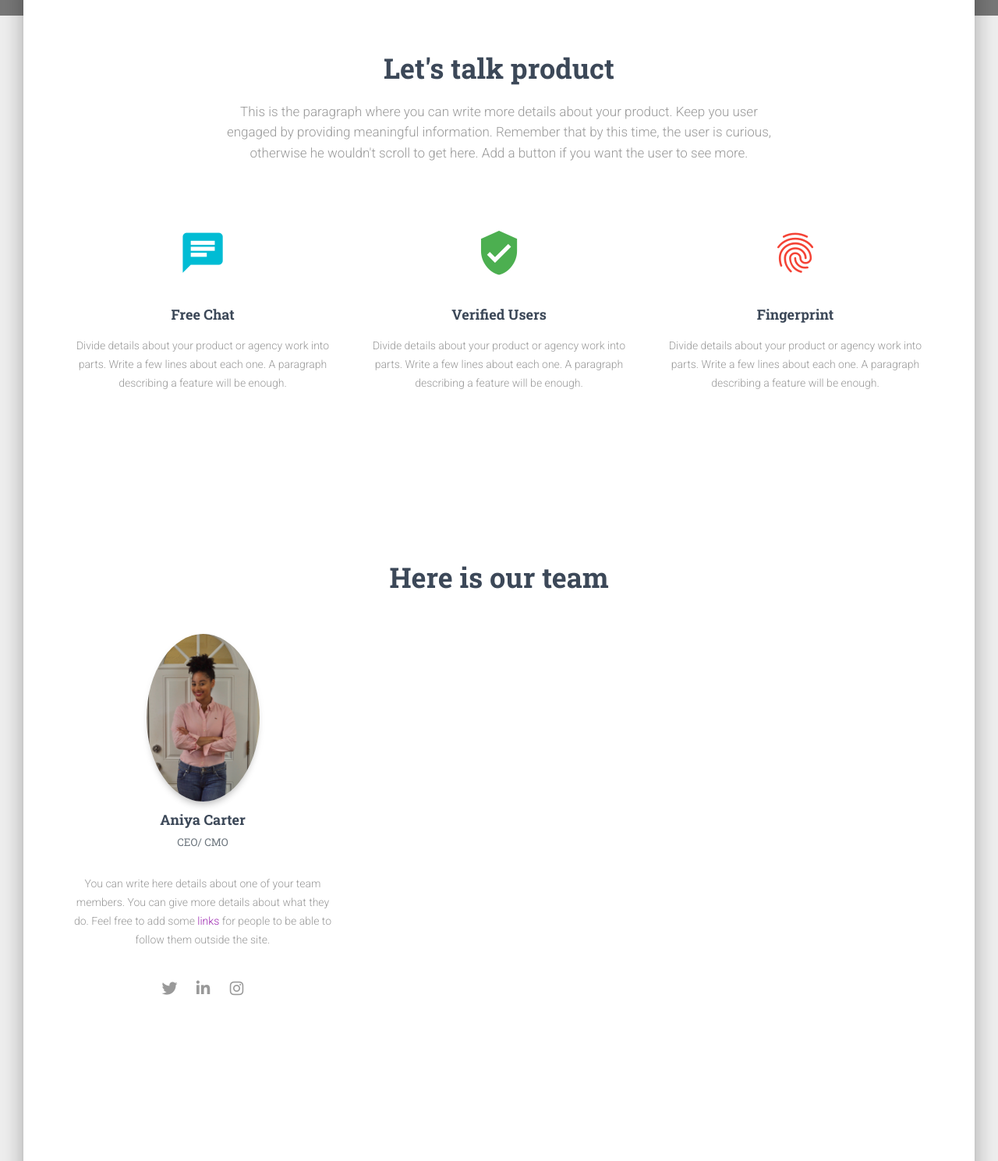
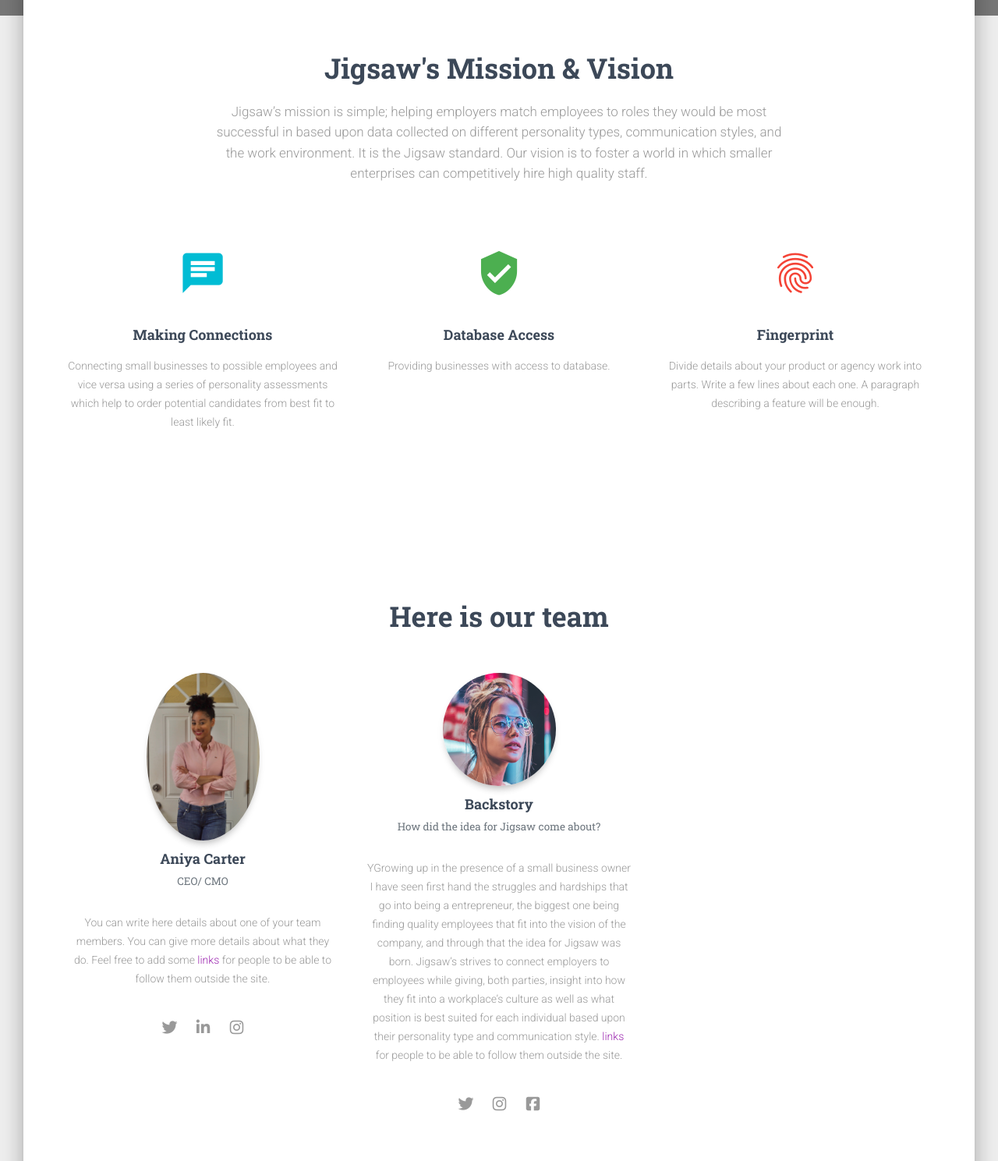
Before and after one commit to AniyaCarter/Jigsaw, a website: page examples/landing-page.html in a window 1280 px wide. Shown: the part 780-2269 px from the top of the page at 78% size. Drawn offline with Linux system fonts and the light colour scheme; some packages are replaced by stand-ins of ours.

Commit message:
landing page updates

```diff
--- a/examples/landing-page.html
+++ b/examples/landing-page.html
@@ -90,8 +90,8 @@
       <div class="section text-center">
         <div class="row">
           <div class="col-md-8 ml-auto mr-auto">
-            <h2 class="title">Let&apos;s talk product</h2>
-            <h5 class="description">This is the paragraph where you can write more details about your product. Keep you user engaged by providing meaningful information. Remember that by this time, the user is curious, otherwise he wouldn&apos;t scroll to get here. Add a button if you want the user to see more.</h5>
+            <h2 class="title">Jigsaw's Mission & Vision</h2>
+            <h5 class="description">Jigsaw’s mission is simple; helping employers match employees to roles they would be most successful in based upon data collected on different personality types, communication styles, and the work environment. It is the Jigsaw standard. Our vision is to foster a world in which smaller enterprises can competitively hire high quality staff.</h5>
           </div>
         </div>
         <div class="features">
@@ -101,8 +101,8 @@
                 <div class="icon icon-info">
                   <i class="material-icons">chat</i>
                 </div>
-                <h4 class="info-title">Free Chat</h4>
-                <p>Divide details about your product or agency work into parts. Write a few lines about each one. A paragraph describing a feature will be enough.</p>
+                <h4 class="info-title">Making Connections</h4>
+                <p>Connecting small businesses to possible employees and vice versa using a series of personality assessments which help to order potential candidates from best fit to least likely fit.</p>
               </div>
             </div>
             <div class="col-md-4">
@@ -110,8 +110,8 @@
                 <div class="icon icon-success">
                   <i class="material-icons">verified_user</i>
                 </div>
-                <h4 class="info-title">Verified Users</h4>
-                <p>Divide details about your product or agency work into parts. Write a few lines about each one. A paragraph describing a feature will be enough.</p>
+                <h4 class="info-title">Database Access</h4>
+                <p>Providing businesses with access to database.</p>
               </div>
             </div>
             <div class="col-md-4">
@@ -174,18 +174,20 @@
                 </div>
               </div>
             </div>
-            <!-- <div class="col-md-4">
+            <div class="col-md-4">
               <div class="team-player">
                 <div class="card card-plain">
                   <div class="col-md-6 ml-auto mr-auto">
                     <img src="../assets/img/faces/kendall.jpg" alt="Thumbnail Image" class="img-raised rounded-circle img-fluid">
                   </div>
-                  <h4 class="card-title">Kendall Jenner
+                  <h4 class="card-title">Backstory
                     <br>
-                    <small class="card-description text-muted">Model</small>
+                    <small class="card-description text-muted"> How did the idea for Jigsaw come about?</small>
                   </h4>
                   <div class="card-body">
-                    <p class="card-description">You can write here details about one of your team members. You can give more details about what they do. Feel free to add some
+                    <p class="card-description">YGrowing up in the presence of a small business owner I have seen first hand the struggles and hardships that go into being a entrepreneur, the biggest one being  finding quality employees that fit into the vision of the company, and through that the idea for Jigsaw was born.
+Jigsaw’s strives to connect employers to employees while giving, both parties, insight into how they fit into a workplace’s culture as well as what position is best suited for each individual based upon their personality type and communication style.
+
                       <a href="#">links</a> for people to be able to follow them outside the site.</p>
                   </div>
                   <div class="card-footer justify-content-center">
@@ -195,7 +197,7 @@
                   </div>
                 </div>
               </div>
-            </div> -->
+            </div>
           </div>
         </div>
       </div>
```
